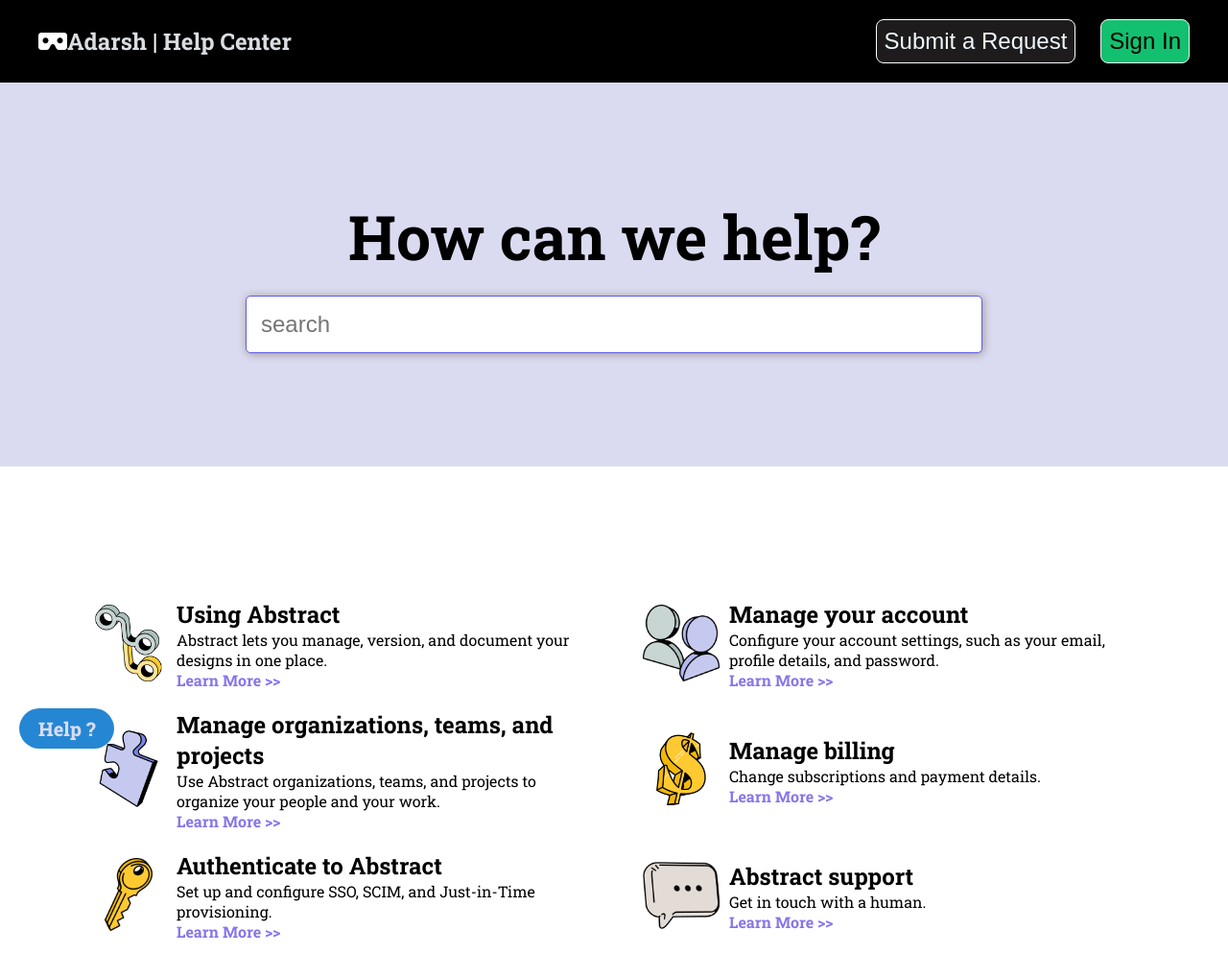
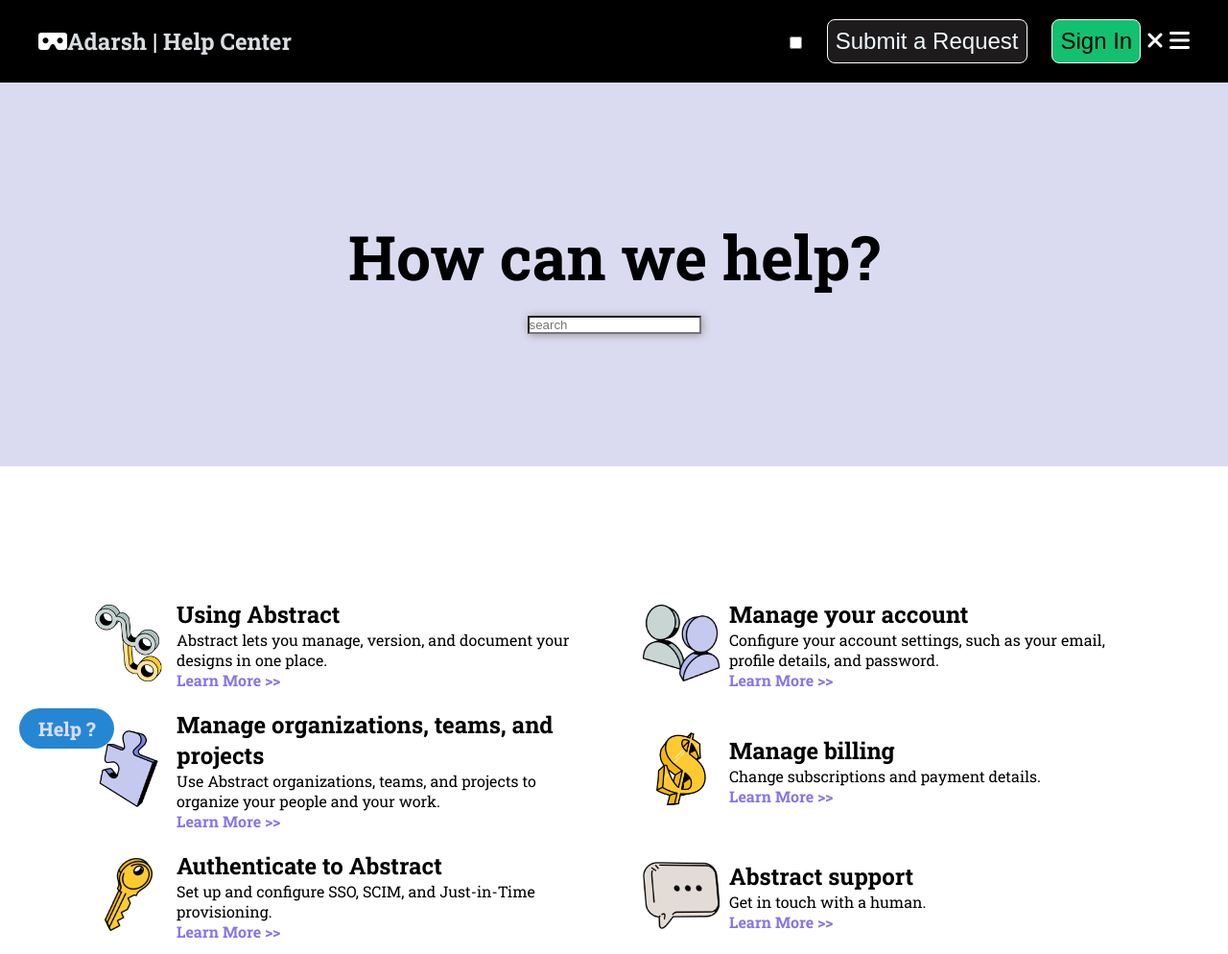
Before and after one commit to AdarshTheki/My-Portfolio-Website, a plain HTML site: page index.html in a window 1280 px wide. Shown: the top 994 px of the page at 96% size. Drawn offline with Linux system fonts and the light colour scheme.

Commit message:
Update for links..

```diff
--- a/index.html
+++ b/index.html
@@ -20,14 +20,19 @@
           <a href="#">help Center</a>
         </div>
         <div class="topbar_controls">
+          <input type="checkbox" id="check">
           <button class="btn submit-a-request">Submit a Request</button>
           <button class="btn login">Sign In</button>
+          <label for="check">
+            <i class="fa-solid fa-xmark .close-btn"></i>
+            <i class="fa-solid fa-bars .menu-btn"></i>
+          </label>
         </div>
       </div>
       <main>
         <div class="hero-unit">
           <h1 class="hero-unit--large">How can we help?</h1>
-          <input placeholder="search" type="text" name="" id="search-box" />
+          <input placeholder="search" type="text" name="search" id="search-box" />
         </div>
 
         <div class="container">
--- a/style.css
+++ b/style.css
@@ -80,7 +80,8 @@
   font-size: 4rem;
   font-weight: 600;
 }
-input {
+
+input::after {
   font-size: 1.5rem;
   padding: 15px;
   width: 60%;
@@ -89,8 +90,8 @@ input {
 }
 
 #search-box {
-  /* box-shadow: inset; */
   box-shadow: 1px 1px 10px rgb(160, 147, 147);
+
 }
 
 .container {
@@ -115,11 +116,13 @@ a {
   font-weight: 700;
   text-decoration: none;
 }
+
 a:hover{
   color: #594aac;
   text-decoration: underline;
   text-decoration-color: #000;
 }
+
 img{
   margin-right: 10px;
 }
@@ -160,7 +163,6 @@ footer {
   color: #dadbf1;
 }
 
-
 .footer-right {
   display: flex;
   justify-content: end;
@@ -173,15 +175,14 @@ footer {
   text-align: center;
 }
 
-/* Responsive Media */
-
+/* Responsive Media min-width : 1025px */
 @media (min-width: 1025px) {
   .category-list-item h1 {
     font-size: 1.5rem;
   }
 }
 
-
+/* Responsive Media max-width : 1024px */
 @media (max-width: 1024px) {
   .category-list-item h1 {
     font-size: 1.3rem;
@@ -193,9 +194,9 @@ footer {
   }
 }
 
-
+/* Responsive Media max-width : 864px */
 @media (max-width: 864px) {
-  .topbar_controls {
+  .topbar_controls {      /* Display : none */
     display: none;
   }
   .hero-unit h1 {
@@ -222,9 +223,7 @@ footer {
   }
 }
 
-
-
-
+/* Customer support "Help" fixed */
 .Help {
   font-weight: 800;
   font-size: 20px;
@@ -243,4 +242,4 @@ footer {
   color: white;
   text-decoration: none;
   background-color: #085591;
-  }
+}
```
